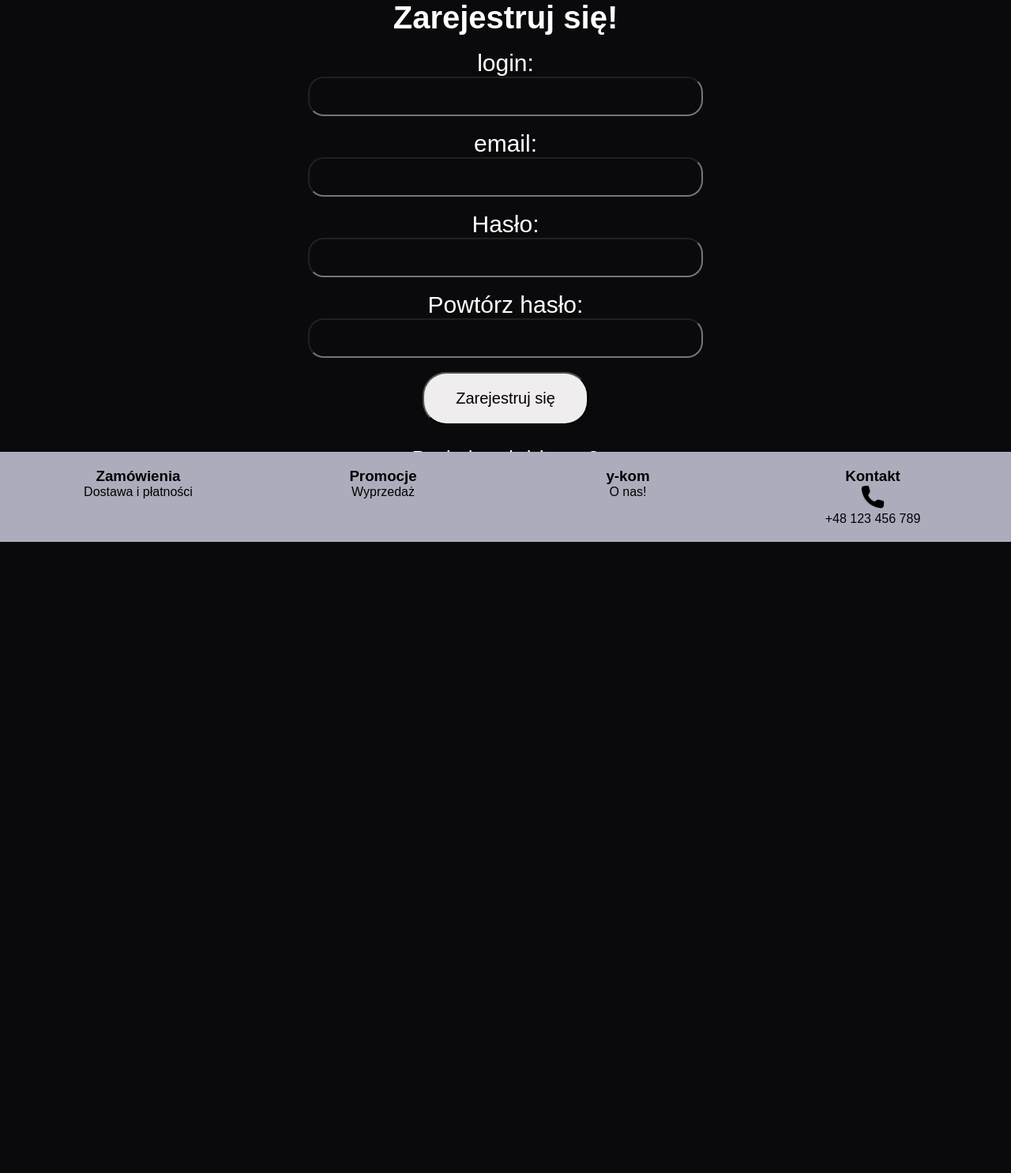
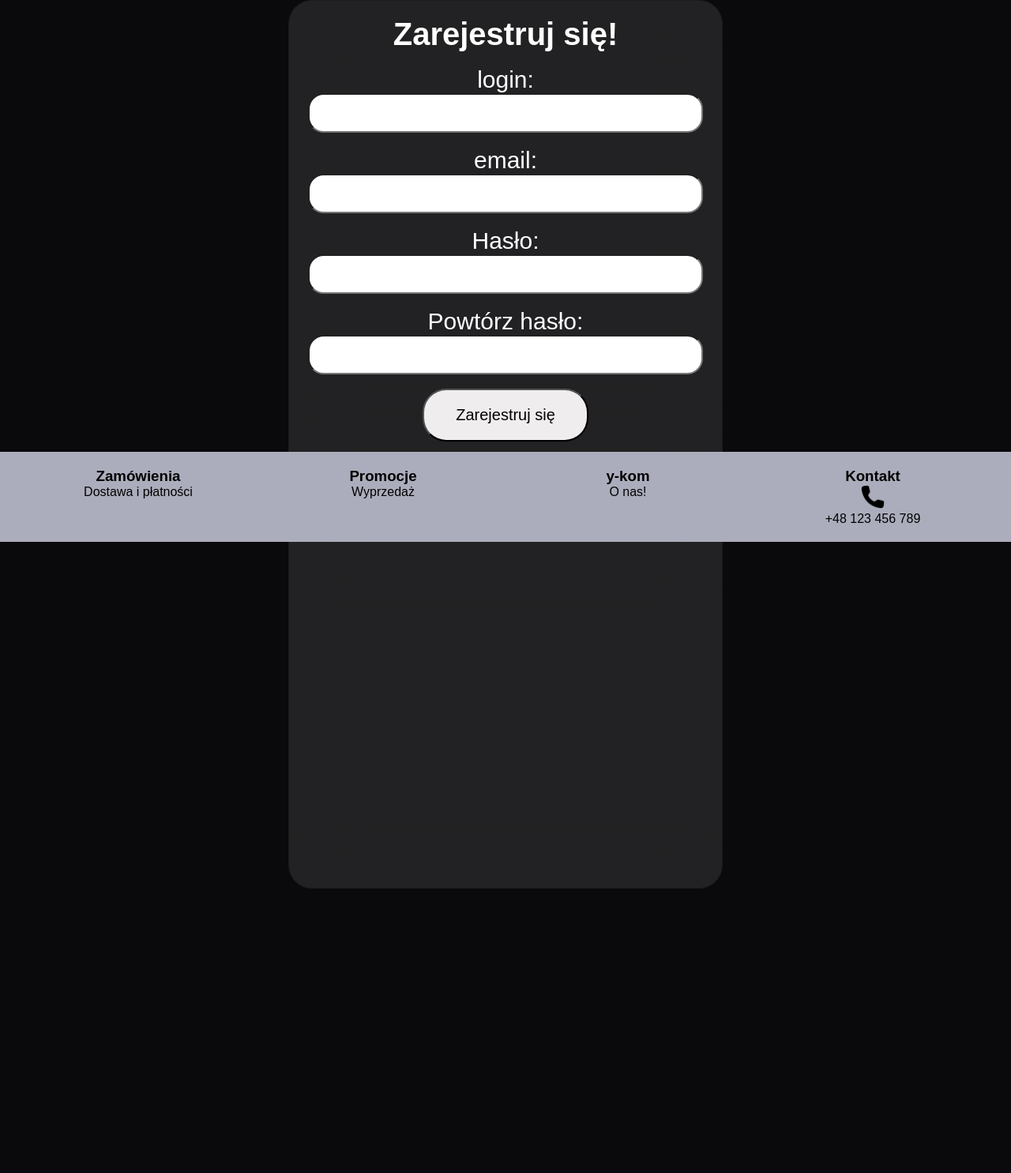
Before and after one commit to CrazyGagaga/ykom-sklep, a PHP site: page /rejestracja.php in a window 1280 px wide. Shown: the part 114-1599 px from the top of the page at 79% size. Before the commit the page ends 800 px from the top, so only its background shows below. Run offline with PHP 8.4, Linux system fonts and the light colour scheme.

Commit message:
ogarnieto lepszy styl rejestracji oraz logowania (rejestracja do poprawy)

```diff
--- a/css/rejestracjastyle.css
+++ b/css/rejestracjastyle.css
@@ -14,11 +14,12 @@
   margin: 0;
   padding: 0;
   box-sizing: border-box;
-  background-color: var(--background-col);
   color: white;
   font-family: sans-serif;
 }
-
+html {
+    background-color: var(--background-col);
+}
 
 header {
     background-color: var(--background-col);
@@ -30,7 +31,28 @@ header {
 }
 
 main {
+    background-color: var(--background-col);
 
+}
+
+.rejestracjacard {
+    width: 550px;
+    height: 1125px;
+    margin: auto;
+    border-radius: 30px;
+    padding: 20px;
+    backdrop-filter: blur(50px);
+    background: rgba(255,255,255,0.1);
+
+    border: 1px solid rgba(0,0,0,0.2);
+
+    input {
+        color: black;
+    }
+
+    input:hover{
+        box-shadow: 0px 0px 15px 2px white;
+    }
 }
 
 .rejestracjamain {
--- a/rejestracja.php
+++ b/rejestracja.php
@@ -13,6 +13,7 @@
 
 
     <main>
+        <div class="rejestracjacard">
         <div class="rejestracjamain">
             <h2>Zarejestruj się!</h2><br>
         <form method="POST" action="rejestracja.php">
@@ -28,6 +29,8 @@
         </form><br>
         <?php
         session_start();
+        error_reporting(E_ALL ^ E_WARNING);
+
         $conn = mysqli_connect("localhost", "root", "", "ykom_baza");
         if ($_SERVER["REQUEST_METHOD"] === "POST") {
             $FormWypelniony = false;
@@ -80,6 +83,7 @@
         <a href="loguj.php">Zaloguj się</a>
         <br><br><br>
         </div>
+        </div>
         <br><br><br><br><br><br><br><br><br><br><br><br><br><br><br><br><br><br><br><br>
 
 <footer>
--- a/rejestracja2.php
+++ b/rejestracja2.php
@@ -11,6 +11,7 @@
         <a href="index.php"><h1>Y-KOM - Twoj sklep komputerowy!</h1></a>
     </header>
     <main>
+        <div class="rejestracjacard">
         <div class="rejestracjamain">
             <h2>Zarejestruj się!</h2><br>
         <form method="POST" action="rejestracja2.php">
@@ -34,6 +35,7 @@
 
         <?php
         session_start();
+        error_reporting(E_ALL ^ E_WARNING);
         $conn = mysqli_connect("localhost", "root", "", "ykom_baza");
 
         $id_uz = $_SESSION['id_uz'];
@@ -60,6 +62,7 @@
         }
         ?>
         </div>
+        </div>
         <br><br><br><br><br><br><br><br><br><br><br><br><br><br><br><br><br><br><br><br><br><br><br><br><br><br><br><br><br><br><br><br><br><br><br><br><br><br><br><br>
     </main>
 
```
Also changed, not shown: css/logujstyle.css (+25 -2 lines), loguj.php (+6 -4 lines), img/icons8-email-52.png (added), img/icons8-password-50.png (added).
